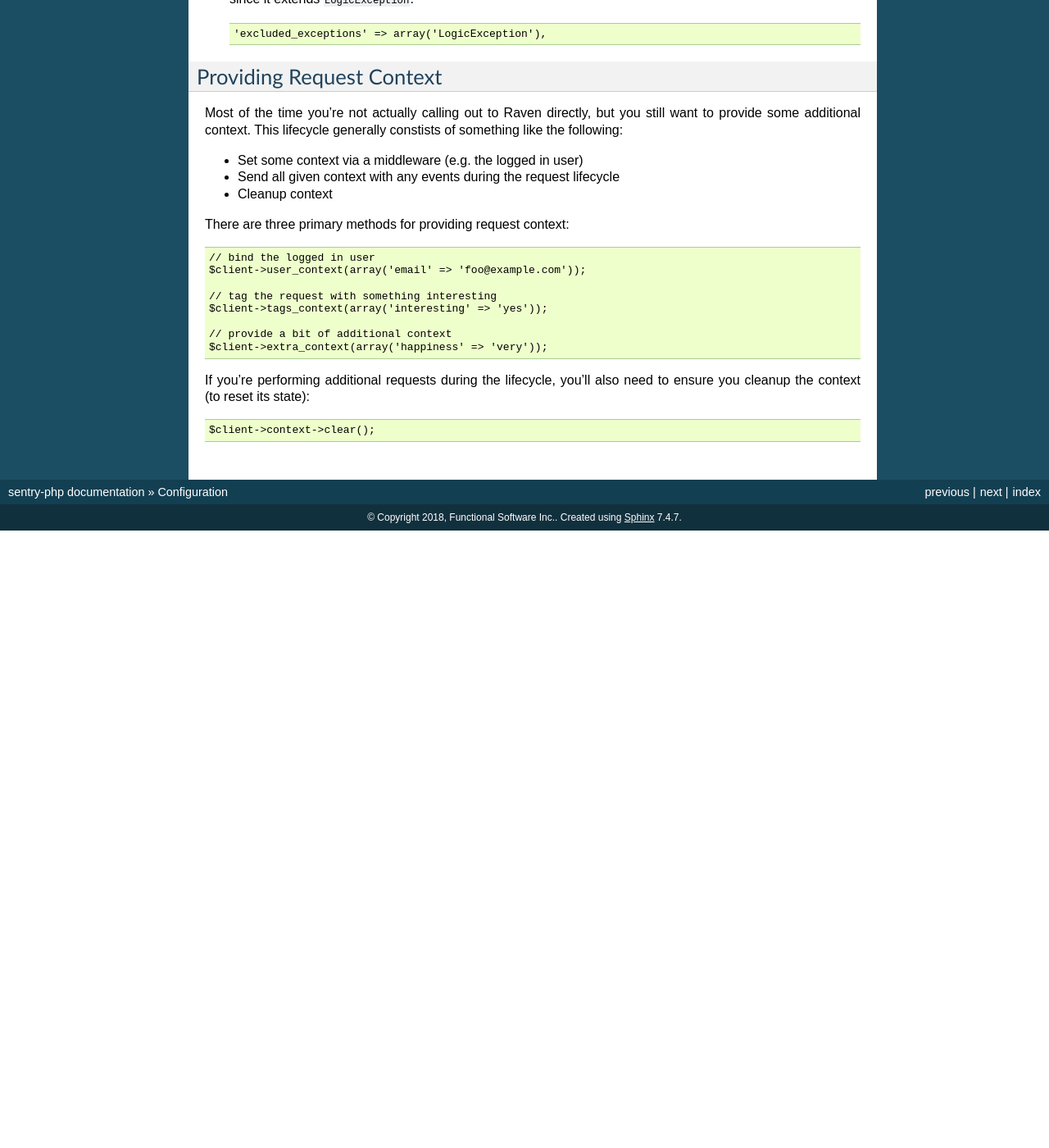
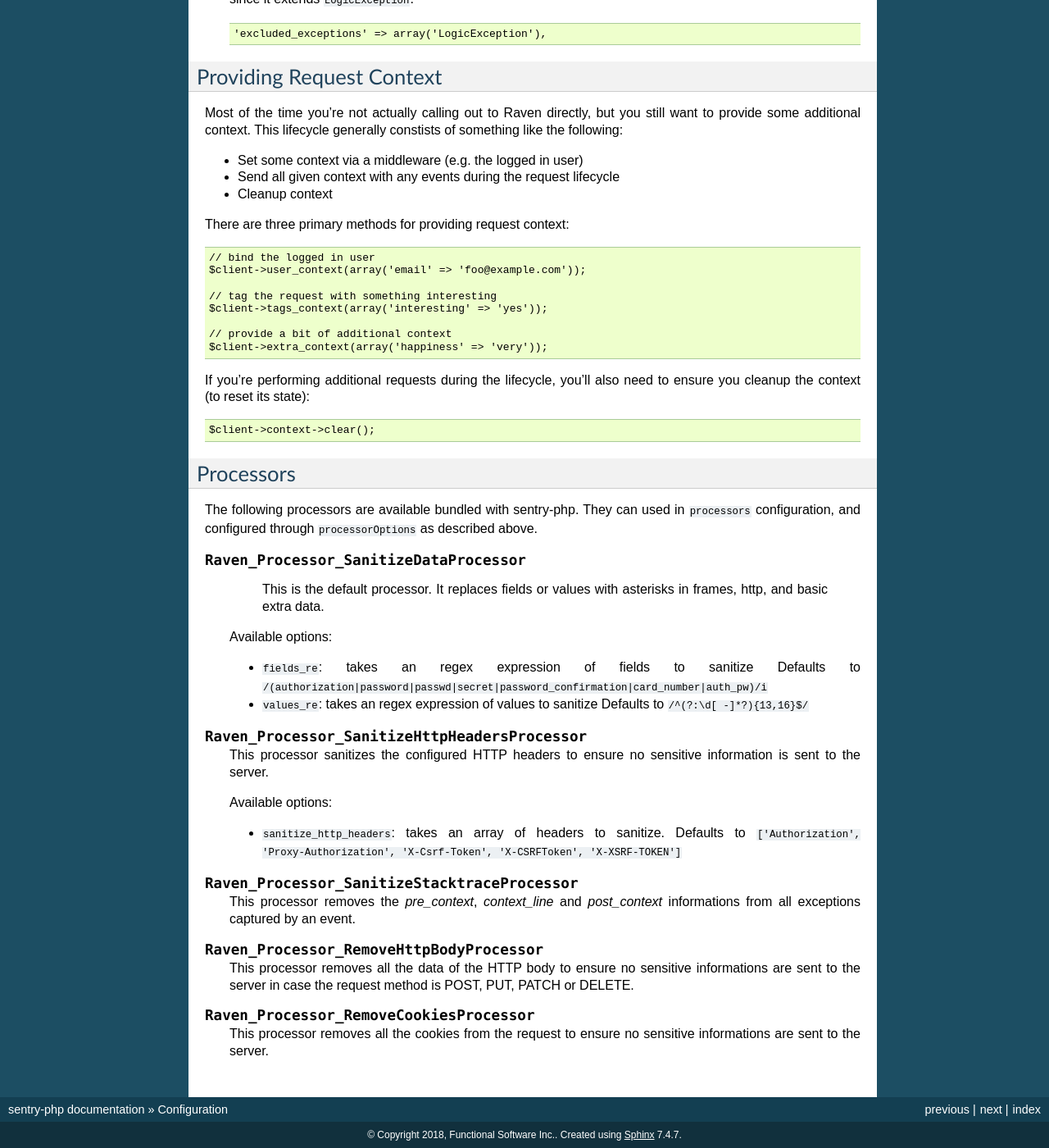
Before and after one commit to getsentry/sentry-php, a Sphinx documentation site: the page built from docs/config.rst, in a window 1280 px wide and 1400 px high, scrolled down 3582 px. Shown: the whole window at 82% size. Built offline with Sphinx 7.4.7, drawn with Linux system fonts in a browser that asks for light colours; the version number could not be read and is left out; before the commit the page ends 4229 px from its top, so only the background shows below that.

Commit message:
Add Processors section to configuration docs
Adds a processors section to document the available processors and their configuration options

```diff
--- a/docs/config.rst
+++ b/docs/config.rst
@@ -294,3 +294,46 @@ need to ensure you cleanup the context (to reset its state):
 .. code-block:: php
 
     $client->context->clear();
+
+Processors
+----------
+
+The following processors are available bundled with sentry-php. They can used in ``processors`` configuration, and configured through ``processorOptions`` as described above.
+
+.. describe:: Raven_Processor_SanitizeDataProcessor
+
+    This is the default processor. It replaces fields or values with asterisks
+    in frames, http, and basic extra data.
+
+   Available options:
+
+   - ``fields_re``: takes an regex expression of fields to sanitize
+     Defaults to ``/(authorization|password|passwd|secret|password_confirmation|card_number|auth_pw)/i``
+   - ``values_re``: takes an regex expression of values to sanitize
+     Defaults to ``/^(?:\d[ -]*?){13,16}$/``
+
+.. describe:: Raven_Processor_SanitizeHttpHeadersProcessor
+
+   This processor sanitizes the configured HTTP headers to ensure no sensitive
+   information is sent to the server.
+
+   Available options:
+
+   - ``sanitize_http_headers``: takes an array of headers to sanitize.
+     Defaults to ``['Authorization', 'Proxy-Authorization', 'X-Csrf-Token', 'X-CSRFToken', 'X-XSRF-TOKEN']``
+
+.. describe:: Raven_Processor_SanitizeStacktraceProcessor
+
+   This processor removes the `pre_context`, `context_line` and `post_context`
+   informations from all exceptions captured by an event.
+
+.. describe:: Raven_Processor_RemoveHttpBodyProcessor
+
+   This processor removes all the data of the HTTP body to ensure no sensitive
+   informations are sent to the server in case the request method is POST, PUT,
+   PATCH or DELETE.
+
+.. describe:: Raven_Processor_RemoveCookiesProcessor
+
+   This processor removes all the cookies from the request to ensure no sensitive
+   informations are sent to the server.
```
